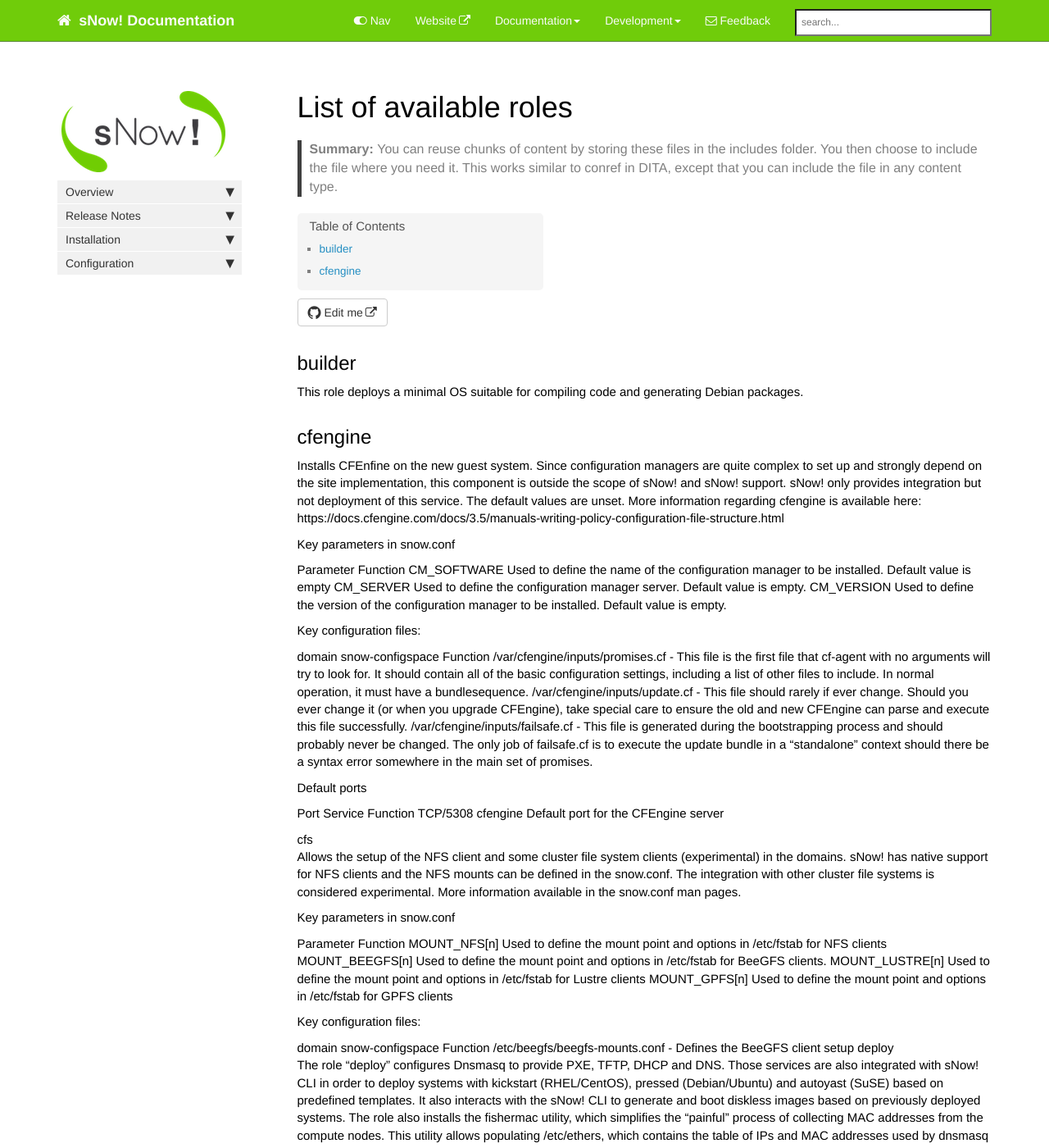
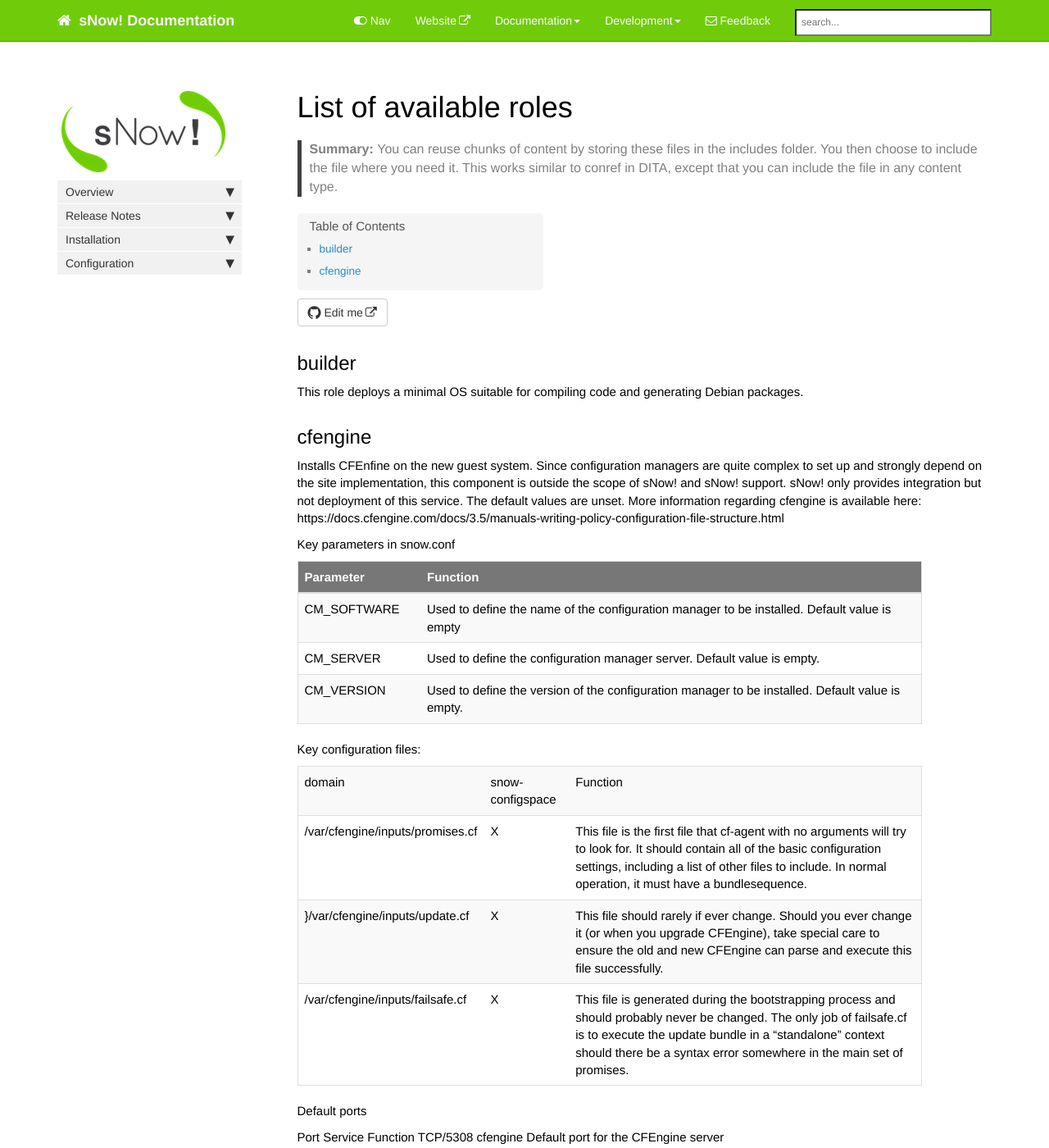
Before and after one commit to FlocksCM/snow-documentation, a Jekyll site: the page built from pages/mydoc/mydoc_available_roles.md, in a window 1280 px wide and 1400 px high. Shown: the whole window at 82% size. Built offline with Jekyll 4.4.1, drawn with Linux system fonts in a browser that asks for light colours; nearby versions of some CDN libraries; comment, search, counter and statistics services are not loaded.

```diff
--- a/pages/mydoc/mydoc_available_roles.md
+++ b/pages/mydoc/mydoc_available_roles.md
@@ -17,29 +17,19 @@ More information regarding cfengine is available here: https://docs.cfengine.com
 
 Key parameters in snow.conf
 
-Parameter
-Function
-CM_SOFTWARE
-Used to define the name of the configuration manager to be installed. Default value is empty
-CM_SERVER
-Used to define the configuration manager server. Default value is empty.
-CM_VERSION
-Used to define the version of the configuration manager to be installed. Default value is empty.
+
+|Parameter|Function|
+|-------|--------|
+|CM_SOFTWARE|Used to define the name of the configuration manager to be installed. Default value is empty|
+|CM_SERVER|Used to define the configuration manager server. Default value is empty.|
+|CM_VERSION|Used to define the version of the configuration manager to be installed. Default value is empty.|
 
 Key configuration files:
 
-domain
-snow-configspace
-Function
-/var/cfengine/inputs/promises.cf
--
-This file is the first file that cf-agent with no arguments will try to look for. It should contain all of the basic configuration settings, including a list of other files to include. In normal operation, it must have a bundlesequence.
-/var/cfengine/inputs/update.cf
--
-This file should rarely if ever change. Should you ever change it (or when you upgrade CFEngine), take special care to ensure the old and new CFEngine can parse and execute this file successfully.
-/var/cfengine/inputs/failsafe.cf
--
-This file is generated during the bootstrapping process and should probably never be changed. The only job of failsafe.cf is to execute the update bundle in a “standalone” context should there be a syntax error somewhere in the main set of promises.
+|domain|snow-configspace|Function|
+|/var/cfengine/inputs/promises.cf|X|This file is the first file that cf-agent with no arguments will try to look for. It should contain all of the basic configuration settings, including a list of other files to include. In normal operation, it must have a bundlesequence.
+}/var/cfengine/inputs/update.cf|X|This file should rarely if ever change. Should you ever change it (or when you upgrade CFEngine), take special care to ensure the old and new CFEngine can parse and execute this file successfully.|
+|/var/cfengine/inputs/failsafe.cf|X|This file is generated during the bootstrapping process and should probably never be changed. The only job of failsafe.cf is to execute the update bundle in a “standalone” context should there be a syntax error somewhere in the main set of promises.|
 
 Default ports
 
```
